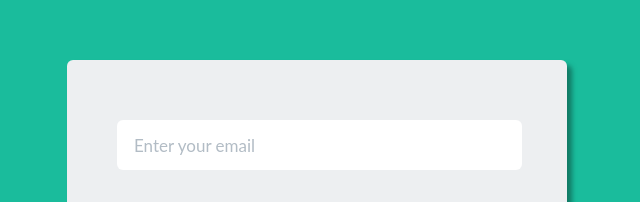
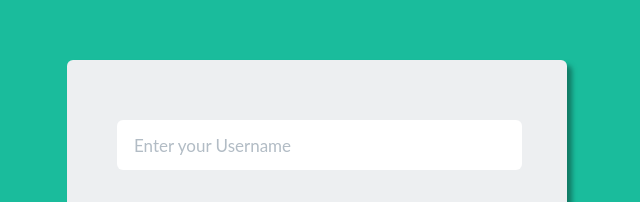
Before and after one commit to oweh222/Evive, a plain HTML site: page src/login.html in a window 1280 px wide. Shown: the part 110-312 px from the top of the page, 323-963 px from the left. Drawn offline with nearby package versions, Linux system fonts and the light colour scheme; a web font is replaced by a local one.

Commit message:
changed placeholder value of login to username

```diff
--- a/src/login.html
+++ b/src/login.html
@@ -26,7 +26,7 @@
 
         <div class = "login-form">
             <div class = "form-group">
-                <input type="text" class="form-control login-field" value="" placeholder="Enter your email" id="login-name">
+                <input type="text" class="form-control login-field" value="" placeholder="Enter your Username" id="login-name">
             </div>
             <div class = "form-group">
                 <input type="password" class="form-control login-field" value="" placeholder="Password" id="login-pw">
```
